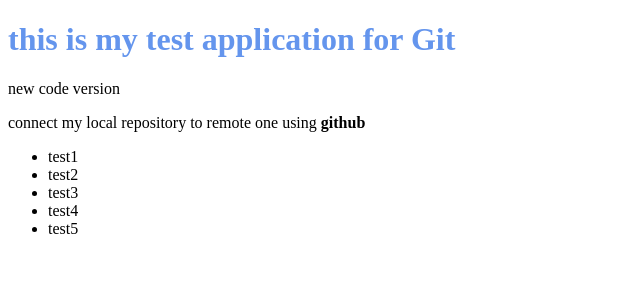
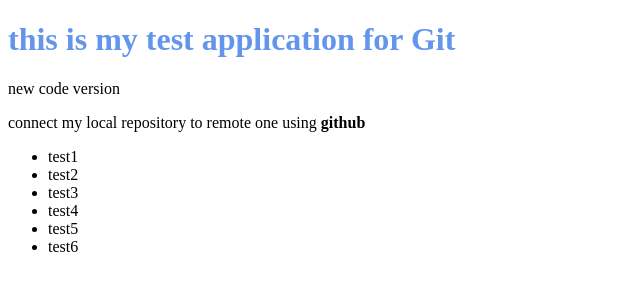
Before and after one commit to chebihiF/m1-2024-suptech-git, a plain HTML site: page index.html in a window 1280 px wide. Shown: the full height of the page, 0-640 px from the left. Drawn offline with Linux system fonts and the light colour scheme.

Commit message:
refactoring code according to Chebihi's reviews ...

```diff
--- a/index.html
+++ b/index.html
@@ -17,6 +17,7 @@
         <li>test3</li>
         <li>test4</li>
         <li>test5</li>
+        <li>test6</li>
     </ul>
 
 </body>
```
